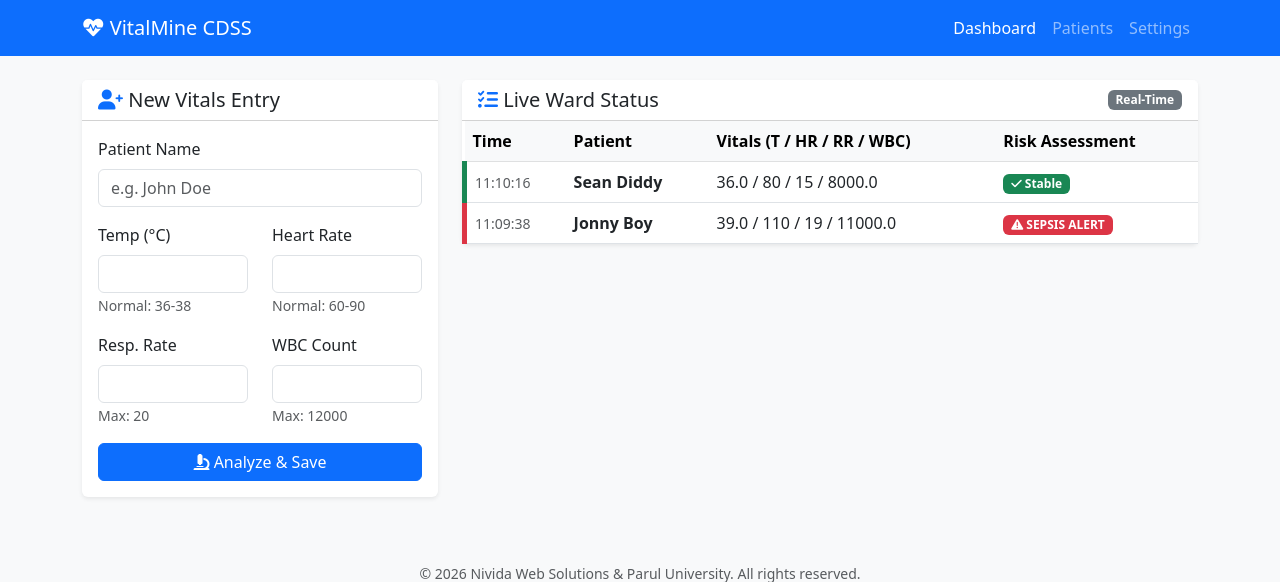
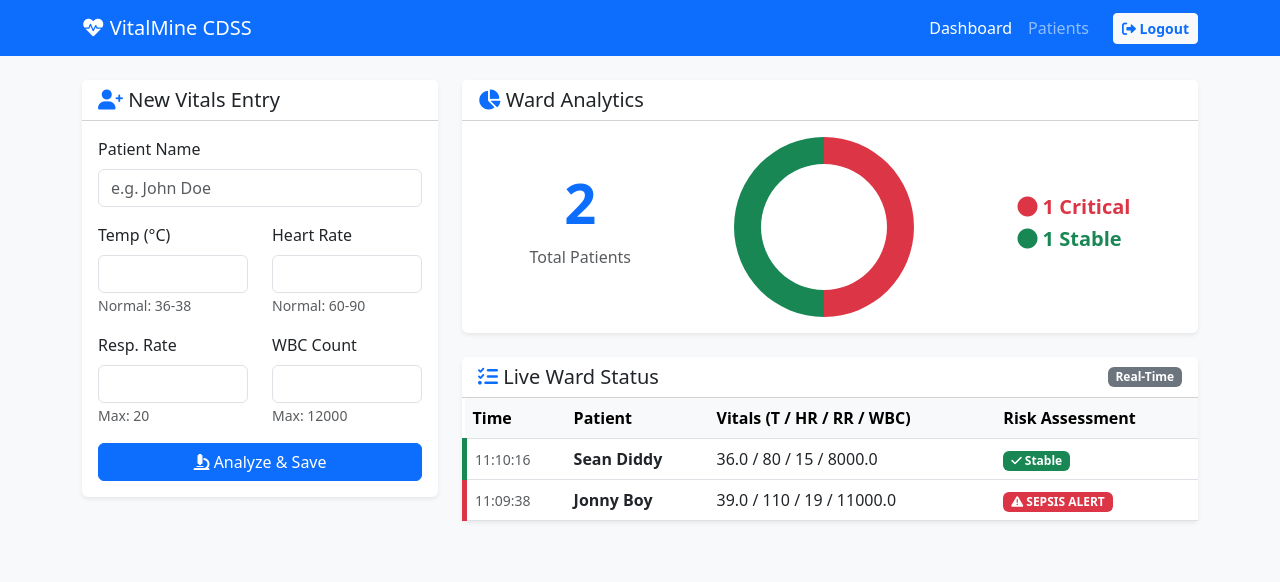
Before and after one commit to Logen10fingers/VitalMine_CDSS, a Flask app: page / in a window 1280 px wide. Shown: the top 582 px of the page. Run offline with Flask 3, Linux system fonts and the light colour scheme; a user stored in the database is signed in.

Commit message:
Phase 9 Complete: Analytics Pie Chart Added

```diff
--- a/app.py
+++ b/app.py
@@ -13,19 +13,19 @@ from datetime import datetime
 app = Flask(__name__)
 app.config["SQLALCHEMY_DATABASE_URI"] = "sqlite:///vitalmine.db"
 app.config["SQLALCHEMY_TRACK_MODIFICATIONS"] = False
-app.config["SECRET_KEY"] = "secret_key_vitalmine_2026"  # Needed for security
+app.config["SECRET_KEY"] = "secret_key_vitalmine_2026"
 
 db = SQLAlchemy(app)
 login_manager = LoginManager()
 login_manager.init_app(app)
-login_manager.login_view = "login"  # Where to send unauthorized users
+login_manager.login_view = "login"
 
 
 # --- DATABASE MODELS ---
 class User(UserMixin, db.Model):
     id = db.Column(db.Integer, primary_key=True)
     username = db.Column(db.String(100), unique=True, nullable=False)
-    password = db.Column(db.String(100), nullable=False)  # In real life, hash this!
+    password = db.Column(db.String(100), nullable=False)
 
 
 class Entry(db.Model):
@@ -49,11 +49,22 @@ def load_user(user_id):
 
 
 @app.route("/")
-@login_required  # <--- This protects the dashboard!
+@login_required
 def home():
     all_entries = Entry.query.order_by(Entry.timestamp.desc()).all()
+
+    # --- STATISTICS CALCULATION FOR CHART ---
+    total_patients = len(all_entries)
+    high_risk_count = 0
+    stable_count = 0
+
     history_data = []
     for e in all_entries:
+        if e.status == "High":
+            high_risk_count += 1
+        else:
+            stable_count += 1
+
         history_data.append(
             {
                 "time": e.timestamp.strftime("%H:%M:%S"),
@@ -62,7 +73,13 @@ def home():
                 "status": e.status,
             }
         )
-    return render_template("home.html", history=history_data, user=current_user)
+
+    # Pack stats into a dictionary
+    stats = {"total": total_patients, "high": high_risk_count, "stable": stable_count}
+
+    return render_template(
+        "home.html", history=history_data, stats=stats, user=current_user
+    )
 
 
 @app.route("/login", methods=["GET", "POST"])
@@ -71,7 +88,6 @@ def login():
         username = request.form.get("username")
         password = request.form.get("password")
 
-        # Check against database
         user = User.query.filter_by(username=username).first()
 
         if user and user.password == password:
@@ -123,11 +139,10 @@ def add_vitals():
     return redirect(url_for("home"))
 
 
-# --- SETUP (Create Admin User) ---
+# --- SETUP ---
 if __name__ == "__main__":
     with app.app_context():
         db.create_all()
-        # Create a default admin user if one doesn't exist
         if not User.query.filter_by(username="admin").first():
             admin = User(username="admin", password="password123")
             db.session.add(admin)
--- a/templates/base.html
+++ b/templates/base.html
@@ -47,12 +47,20 @@
           <span class="navbar-toggler-icon"></span>
         </button>
         <div class="collapse navbar-collapse" id="navbarNav">
-          <ul class="navbar-nav ms-auto">
+          <ul class="navbar-nav ms-auto align-items-center">
             <li class="nav-item">
               <a class="nav-link active" href="/">Dashboard</a>
             </li>
             <li class="nav-item"><a class="nav-link" href="#">Patients</a></li>
-            <li class="nav-item"><a class="nav-link" href="#">Settings</a></li>
+
+            <li class="nav-item ms-3">
+              <a
+                class="btn btn-sm btn-light text-primary fw-bold"
+                href="/logout"
+              >
+                <i class="fa-solid fa-sign-out-alt"></i> Logout
+              </a>
+            </li>
           </ul>
         </div>
       </div>
--- a/templates/home.html
+++ b/templates/home.html
@@ -76,6 +76,31 @@
   </div>
 
   <div class="col-md-8">
+    <div class="card shadow-sm mb-4">
+      <div class="card-header bg-white">
+        <h5 class="mb-0">
+          <i class="fa-solid fa-chart-pie text-primary"></i> Ward Analytics
+        </h5>
+      </div>
+      <div class="card-body d-flex justify-content-around align-items-center">
+        <div class="text-center">
+          <h2 class="display-4 fw-bold text-primary">{{ stats.total }}</h2>
+          <p class="text-muted">Total Patients</p>
+        </div>
+        <div style="width: 180px; height: 180px">
+          <canvas id="riskChart"></canvas>
+        </div>
+        <div>
+          <h5 class="text-danger fw-bold">
+            <i class="fa-solid fa-circle"></i> {{ stats.high }} Critical
+          </h5>
+          <h5 class="text-success fw-bold">
+            <i class="fa-solid fa-circle"></i> {{ stats.stable }} Stable
+          </h5>
+        </div>
+      </div>
+    </div>
+
     <div class="card shadow-sm">
       <div
         class="card-header bg-white d-flex justify-content-between align-items-center"
@@ -121,4 +146,26 @@
     </div>
   </div>
 </div>
+
+<script src="https://cdn.jsdelivr.net/npm/chart.js"></script>
+<script>
+  const ctx = document.getElementById('riskChart').getContext('2d');
+  const riskChart = new Chart(ctx, {
+      type: 'doughnut',
+      data: {
+          labels: ['Critical', 'Stable'],
+          datasets: [{
+              data: [{{ stats.high }}, {{ stats.stable }}],
+              backgroundColor: ['#dc3545', '#198754'],
+              borderWidth: 0
+          }]
+      },
+      options: {
+          responsive: true,
+          maintainAspectRatio: false,
+          cutout: '70%',
+          plugins: { legend: { display: false } }
+      }
+  });
+</script>
 {% endblock %}
```
Also changed, not shown: instance/vitalmine.db.
